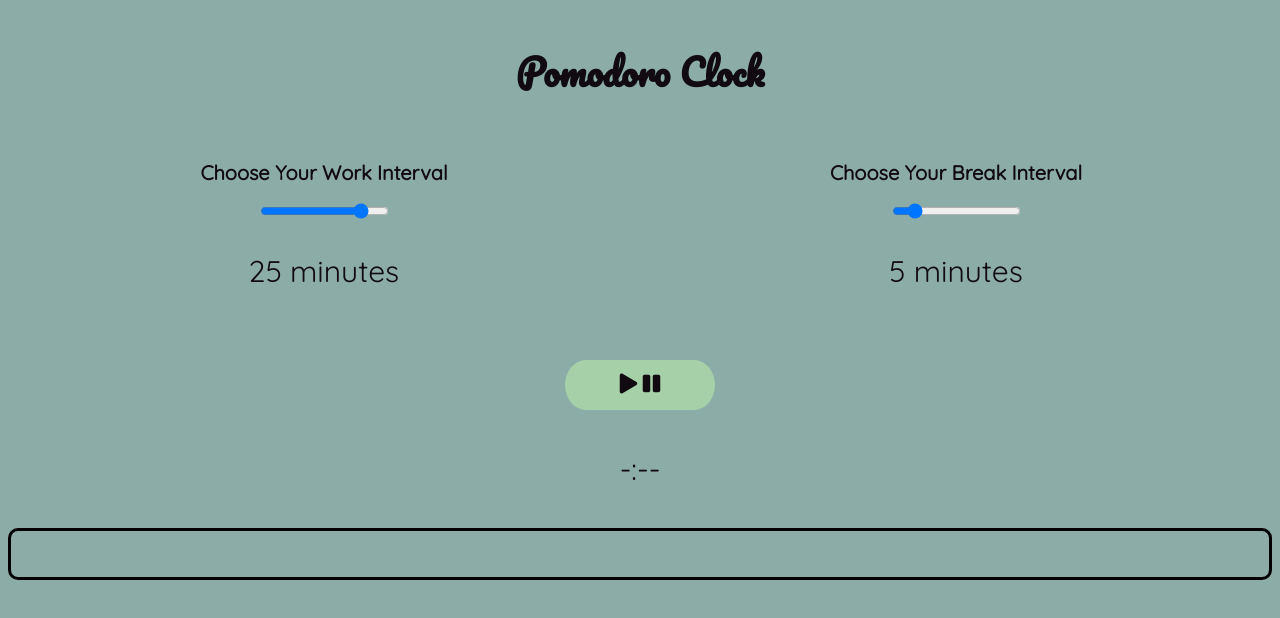
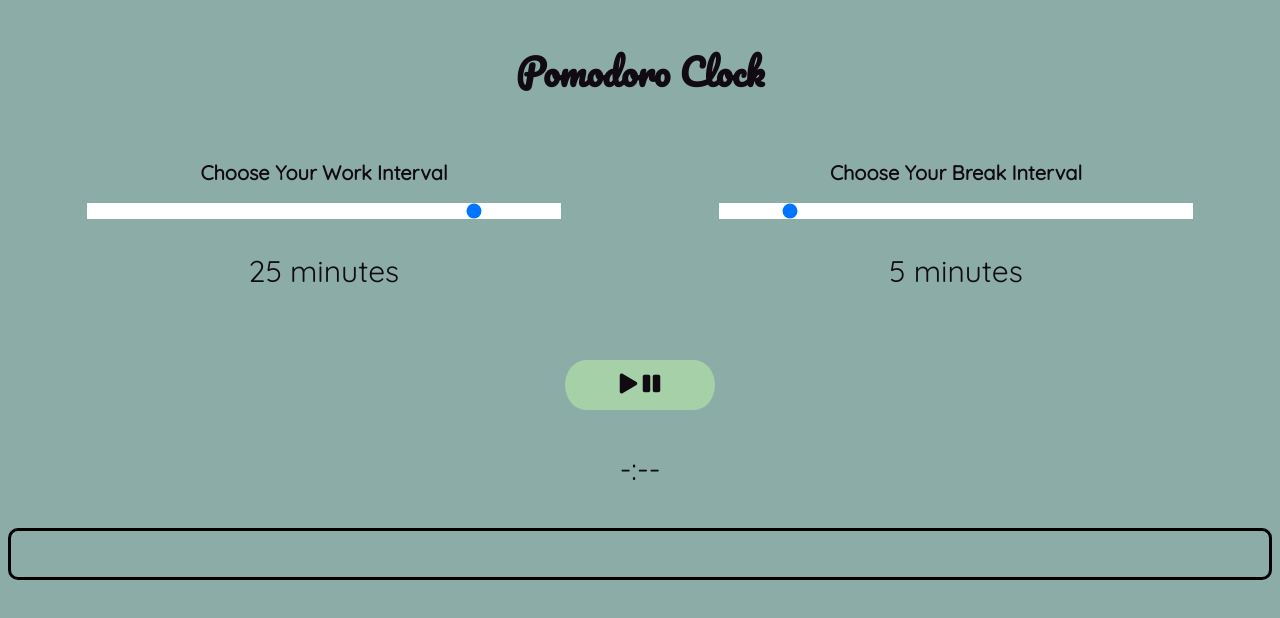
Before and after one commit to philFernandez/FreeCodeCamp_Pomodoro, a website: page public/index.html in a window 1280 px wide. Drawn offline with Linux system fonts and the light colour scheme.

Commit message:
nice 75% width sliders

```diff
--- a/scss/styles.scss
+++ b/scss/styles.scss
@@ -39,8 +39,13 @@ h2 {
 }
 
 
-input[type=range]::-moz-focus-outer {
-  border: 0;
+//input[type=range]::-moz-focus-outer {
+  //border: 0;
+//}
+
+input[type=range] {
+  -webkit-appearance: none;
+  width: 75%;
 }
 
 .column {
```
Also changed, not shown: public/css/styles.css.
